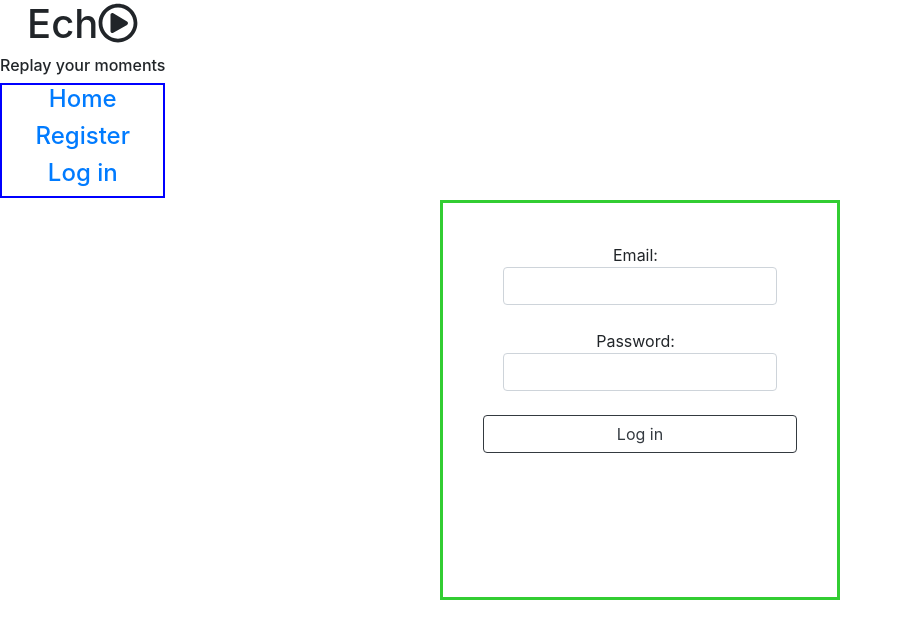
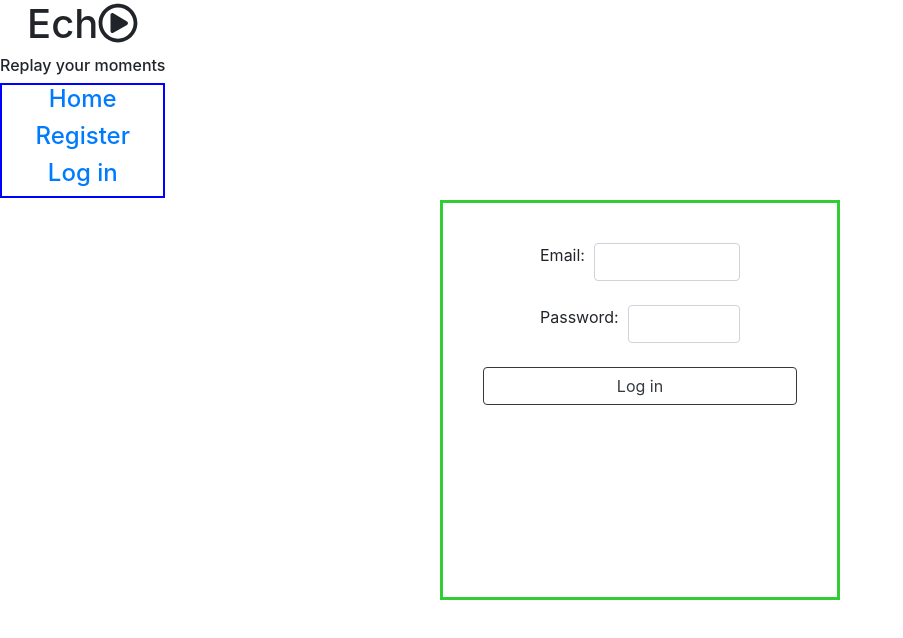
Before and after one commit to nataliaCodes/echo-replay-your-moments, a React (Create React App) app in the folder front-end/: page /login in a window 1280 px wide. Shown: the top 638 px of the page, without its empty margins (0-903 px from the left). Built offline with nearby package versions, Linux system fonts and the light colour scheme.

Commit message:
fix validation on save video

```diff
--- a/front-end/src/components/Login/Login.jsx
+++ b/front-end/src/components/Login/Login.jsx
@@ -21,7 +21,7 @@ export default function Login(props) {
       </div><br />
       <div className="form">
         <Form onSubmit={event => event.preventDefault()} noValidate>
-          <Form.Group controlId="first_name">
+          <Form.Group controlId="formEmail">
             <Form.Label htmlFor="email">
               Email:&nbsp;&nbsp;
               <Form.Control
@@ -32,7 +32,7 @@ export default function Login(props) {
               ></Form.Control>
             </Form.Label>
           </Form.Group>
-          <Form.Group controlId="first_name">
+          <Form.Group controlId="formPassword">
             <Form.Label htmlFor="password">
               Password:&nbsp;&nbsp;
               <Form.Control
--- a/front-end/src/components/MomentsPage/Save.jsx
+++ b/front-end/src/components/MomentsPage/Save.jsx
@@ -56,7 +56,16 @@ export default function Save({ videoInfo, setVideoInfo, selectedCat, categories,
 
       catId = categWithId.find(categ => categ.name === selectedCat);
       console.log("finderID", catId);
+
+      if (catId == undefined) {
+        setShowAlert(true);
+        return;
+      };
+
+      if (catId !== undefined) {
         setState((prev) => ({ ...prev, categoryId: catId.id }));
+        setShowAlert(false);
+      };
     }
 
   };
@@ -71,7 +80,7 @@ export default function Save({ videoInfo, setVideoInfo, selectedCat, categories,
     }
 
     console.log("Save Component oldvideo =", oldVideo);
-
+    //-------------------------------------------------------------//
     if (!vidTitle) {
       console.log("alert title:", vidTitle, " catId:", categoryId);
       setShowAlert(true);
@@ -81,14 +90,15 @@ export default function Save({ videoInfo, setVideoInfo, selectedCat, categories,
 
     const videoSaveInfo = { title: vidTitle, link: formatedLink, cat_id: state.categoryId };
 
-    console.log("Sent to DB", videoSaveInfo);
+
 
     if (videoSaveInfo.cat_id) {
+      console.log("Sent to DB", videoSaveInfo);
       handleClose();
       return axios.post('/api/videos', { videoSaveInfo })
         .then((response) => {
           console.log("FEres", response);
-          setState((prev)=>({...prev, new: +1}))
+          setState((prev) => ({ ...prev, new: +1 }));
           history.push('/videos');
           window.location.reload();
         });
--- a/front-end/src/components/UserVideosPage/UserVideos.jsx
+++ b/front-end/src/components/UserVideosPage/UserVideos.jsx
@@ -48,7 +48,6 @@ export default function UserVideos(props) {
 
     return (
 
-      <>
         <Card key={index} className='userVideos' style={{ width: "23em" }} onClick={() => videoOnClick()}>
           <Link to="/moments">
             <Card.Header closeButton>
@@ -59,8 +58,6 @@ export default function UserVideos(props) {
           <Button onClick={() => handleAlert(video)}>Delete</Button>
           <br></br>
         </Card>
-
-      </>
 
     );
   });
--- a/front-end/src/stylesheets/Layout.scss
+++ b/front-end/src/stylesheets/Layout.scss
@@ -77,7 +77,7 @@
         border: solid limegreen;
         margin: auto;
         position: absolute;
-        top: 0; left: 0; bottom: 0; right: 0;
+        // top: 0; left: 0; bottom: 0; right: 0;
 
         // width: 50%;
         // height: 50%;
@@ -112,6 +112,11 @@
         display: flex;
         flex-direction: column;
 
+        label {
+          width:200px;
+          display: inline-flex;
+        }
+
       }
 
     }
```
Also changed, not shown: 1 other file (tests, documents, lock files or other folders). Lines whose indentation alone changed are shown as unchanged.
